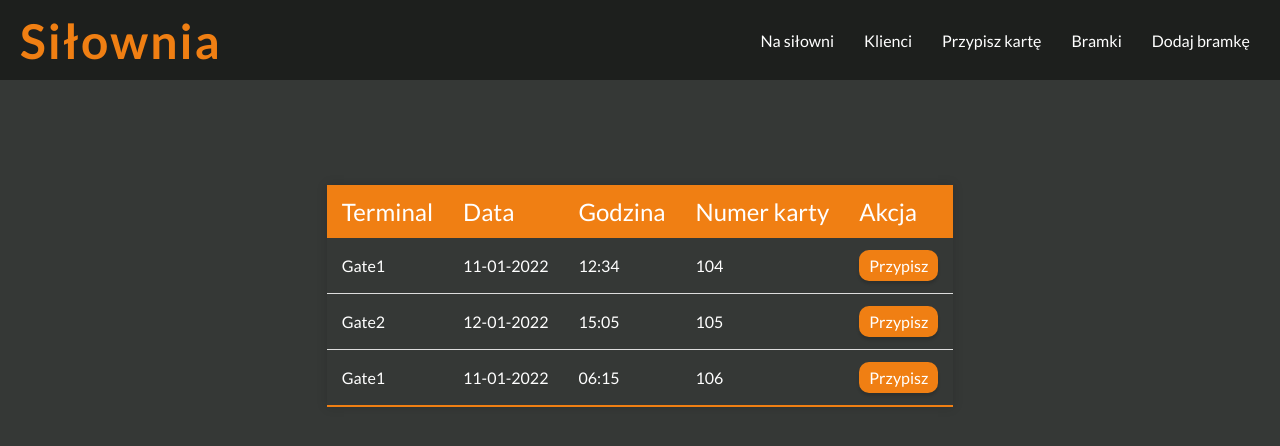
After one commit to justyna-maluszynska/silka-projekt, a Flask app: page /addcard in a window 1280 px wide. The commit adds this page. Shown: the top 446 px of the page. Run offline with Flask 2, Linux system fonts and the light colour scheme.

Commit message:
Implement pending cards

```diff
--- a/app.py
+++ b/app.py
@@ -1,35 +1,34 @@
 from flask import Flask, render_template, request
 
-# from flask_mqtt import Mqtt
+from flask_mqtt import Mqtt
 from config import BROKER_URL
-from utils import get_clients, get_clients_on_gym, get_terminals, add_terminal, remove_terminal
+from utils import get_clients, get_clients_on_gym, get_terminals, add_terminal, remove_terminal, get_pending_cards
+import time
 
 app = Flask(__name__)
 app.config['MQTT_BROKER_URL'] = BROKER_URL
 
 
-# client = Mqtt(app)
-#
-#
-# #zacznij subskrybować temat od razu po połączeniu z brokerem
-# @client.on_connect()
-# def handle_connect(client, userdata, flags, rc):
-#     client.subscribe('card/id')
-#
-#
-# #metoda dla konkretnego tematu
-# @client.on_topic('card/id')
-# def handle_card_id(client, userdata, message):
-#     # Decode message.
-#     message_decoded = (str(message.payload.decode("utf-8"))).split(".")
-#
-#     # Print message to console.
-#     if message_decoded[0] != "Client connected" and message_decoded[
-#             0] != "Client disconnected":
-#         print(time.ctime() + ", " + message_decoded[0] +
-#               " used the RFID card.")
-#     else:
-#         print(message_decoded[0] + " : " + message_decoded[1])
+client = Mqtt(app)
+
+
+#zacznij subskrybować temat od razu po połączeniu z brokerem
+@client.on_connect()
+def handle_connect(client, userdata, flags, rc):
+        client.subscribe('card/id')
+
+
+#metoda dla konkretnego tematu
+@client.on_topic('card/id')
+def handle_card_id(client, userdata, message):
+    # Decode message.
+    message_decoded = (str(message.payload.decode("utf-8"))).split(".")
+
+    # Print message to console.
+    if message_decoded[0] != "Client connected" and message_decoded[0] != "Client disconnected":
+        print(time.ctime() + ", " + message_decoded[0] +" used the RFID card.")
+    else:
+        print(message_decoded[0] + " : " + message_decoded[1])
 
 
 @app.route("/")
@@ -37,9 +36,14 @@ def home():
     return render_template("index.html")
 
 
-@app.route("/addclient")
-def add_client():
-    return render_template("addclient.html")
+@app.route("/addcard")
+def add_card():
+    pending_cards = get_pending_cards()
+    return render_template("addcard.html", pending_cards = pending_cards)
+
+@app.route("/addcard-form/<card_number>")
+def add_card_form(card_number):
+    return render_template("addclientform.html", card_number = card_number)
 
 
 @app.route("/addgate")
--- a/static/css/styles.css
+++ b/static/css/styles.css
@@ -163,6 +163,8 @@ main {
     border-bottom: 2px solid #f07f13;
 }
 
+/* terminals.html i addgate.html*/
+
 .form_elem {
     padding: 10px;
     alignment: center;
@@ -172,7 +174,7 @@ label {
     margin-right: 10px;
 }
 
-.send_btt, .add_terminal{
+.send_btt, .add_terminal {
     background-color: #f07f13;
     color: #ffffff;
     text-align: center;
@@ -181,7 +183,7 @@ label {
     min-width: 400px;
 }
 
-.delete_btt{
+.delete_btt {
     width: auto;
     padding: 10px 10px;
 }
@@ -191,3 +193,17 @@ form {
     font-size: 1rem;
     min-width: 400px;
 }
+
+/* addcard.html styles*/
+.add-button {
+    background-color: #f07f13;
+    color: white;
+    padding: 6px 10px;
+    border-radius: 10px;
+    box-shadow: 0 3px 3px rgba(0, 0, 0, 0.15);
+}
+
+.add-button:hover {
+    background-color: #d05d01;
+    cursor: pointer;
+}
--- /dev/null
+++ b/templates/addcard.html
@@ -0,0 +1,26 @@
+{% extends "base.html" %}
+
+{% block content %}
+<table class="clients-table">
+  <thead>
+    <tr>
+      <td>Terminal</td>
+      <td>Data</td>
+      <td>Godzina</td>
+      <td>Numer karty</td>
+      <td>Akcja</td>
+    </tr>
+  </thead>
+  <tbody>
+    {% for pending_card in pending_cards %}
+    <tr>
+      <td>{{ pending_card['terminal'] }}</td>
+      <td>{{ pending_card['date'] }}</td>
+      <td>{{ pending_card['time'] }}</td>
+      <td>{{ pending_card['card_number'] }}</td>
+      <td><a href="{{ url_for('add_card_form', card_number=pending_card['card_number']) }}"><button class="add-button">Przypisz</button></a></td>
+    </tr>
+    {% endfor %}
+  </tbody>
+</table>
+{% endblock %}
--- a/templates/navbar.html
+++ b/templates/navbar.html
@@ -5,16 +5,16 @@
   <nav>
     <ul>
       <li>
+        <a href="{{ url_for('on_gym') }}">Na siłowni</a>
+      </li>
+      <li>
         <a href="{{ url_for('clients') }}">Klienci</a>
       </li>
       <li>
-        <a href="{{ url_for('on_gym') }}">Na siłowni</a>
-      </li>
-      <li>
-        <a href="{{ url_for('add_client') }}">Dodaj klienta</a>
+        <a href="{{ url_for('add_card') }}">Przypisz kartę</a>
       </li>
         <li>
-        <a href="{{ url_for('terminals') }}">Terminale</a>
+        <a href="{{ url_for('terminals') }}">Bramki</a>
         </li>
       <li>
         <a href="{{ url_for('add_gate') }}">Dodaj bramkę</a>
@@ -28,14 +28,17 @@
     <div class="bar3"></div>
     <ul class="mobile-menu">
       <li>
+        <a href="{{ url_for('on_gym') }}">Na siłowni</a>
+      </li>
+      <li>
         <a href="{{ url_for('clients') }}">Klienci</a>
       </li>
       <li>
-        <a href="{{ url_for('on_gym') }}">Na siłowni</a>
+        <a href="{{ url_for('add_card') }}">Przypisz kartę</a>
       </li>
-      <li>
-        <a href="{{ url_for('add_client') }}">Dodaj klienta</a>
-      </li>
+        <li>
+        <a href="{{ url_for('terminals') }}">Bramki</a>
+        </li>
       <li>
         <a href="{{ url_for('add_gate') }}">Dodaj bramkę</a>
       </li>
--- a/utils.py
+++ b/utils.py
@@ -41,6 +41,11 @@ def register_client(new_client):
     clients.append(new_client)
     with open(CLIENTS_DATA_FILENAME, 'w') as file:
         json.dump(clients, file, indent=4)
+
+def get_pending_cards():
+    file_data = load_data(CLIENTS_DATA_FILENAME)
+
+    return file_data["pending"]
 
 
 def get_client_data(card_number: int):
```
Also changed, not shown: data/clients.json (+21 -1 lines), templates/addclient.html (deleted, +0 -7 lines), templates/addclientform.html (added, +11 -0 lines).
